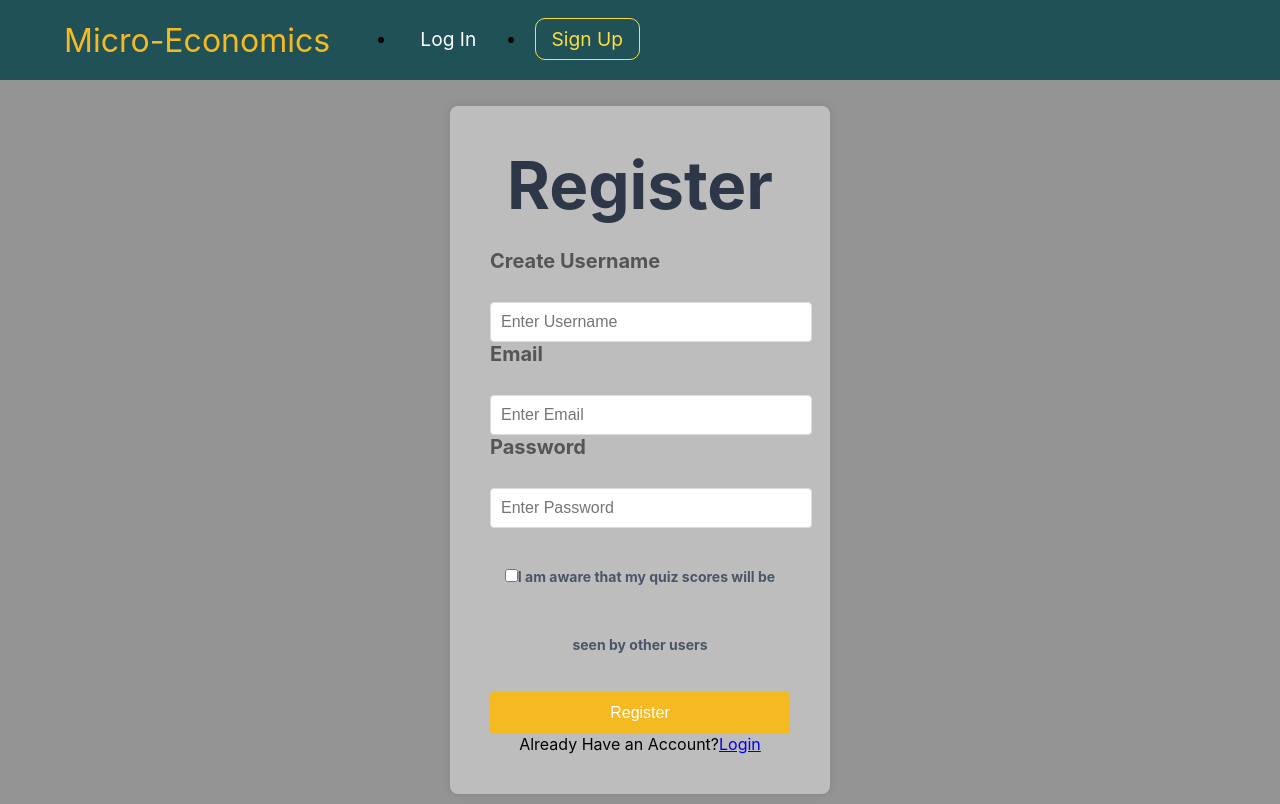
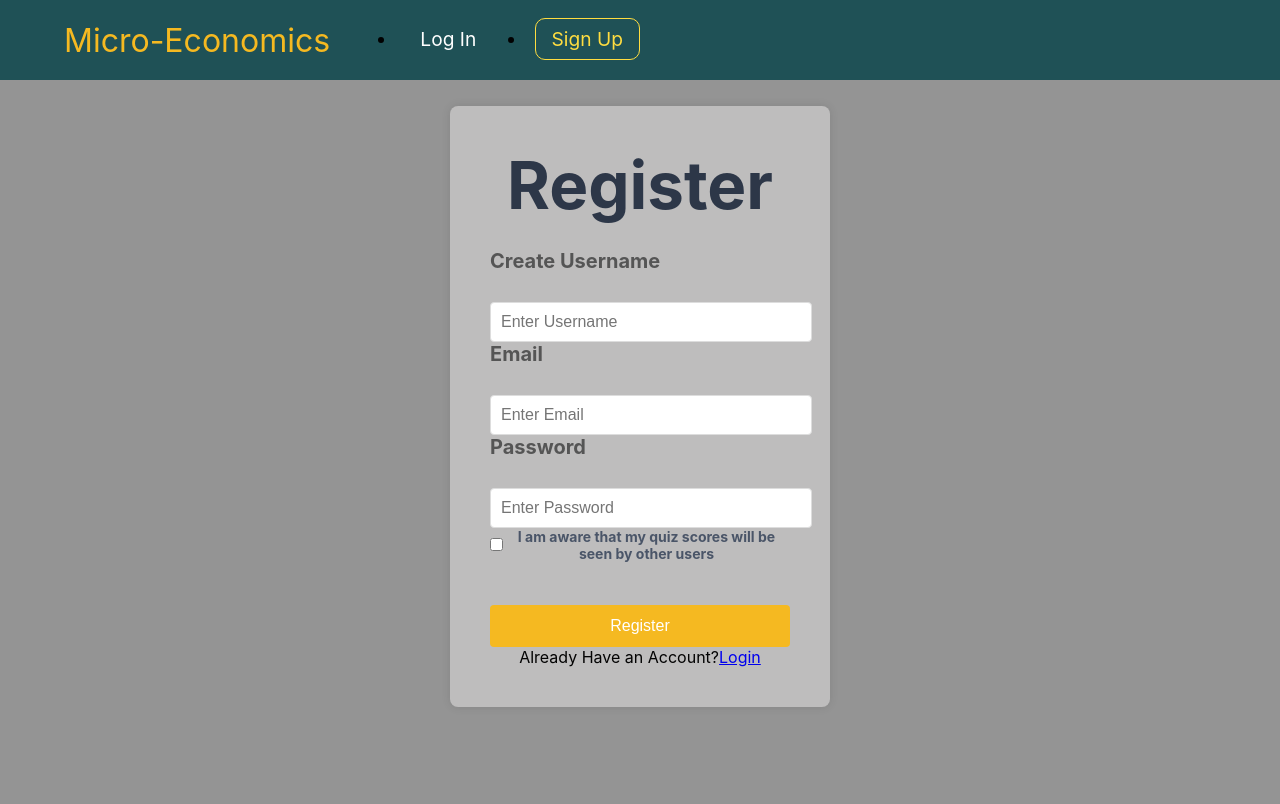
Before and after one commit to sim1-low/Skripsie, a React (Vite) app in the folder s-app/: page /SignUpForm in a window 1280 px wide. Built offline with nearby package versions, Linux system fonts and the light colour scheme.

Commit message:
Update Login.css

```diff
--- a/s-app/src/Components/pages/Login.css
+++ b/s-app/src/Components/pages/Login.css
@@ -62,6 +62,12 @@
     color: red;
     font-size: 18px ;
   }
+
+  .checkbox-agreement-container {
+    display: flex;
+    align-items: center;
+    margin-bottom: 15px; /* Margin for spacing below checkbox */
+}
   .checkbox-label {
     font-size: 14px; /* Adjust the font size as needed */
 }
```
